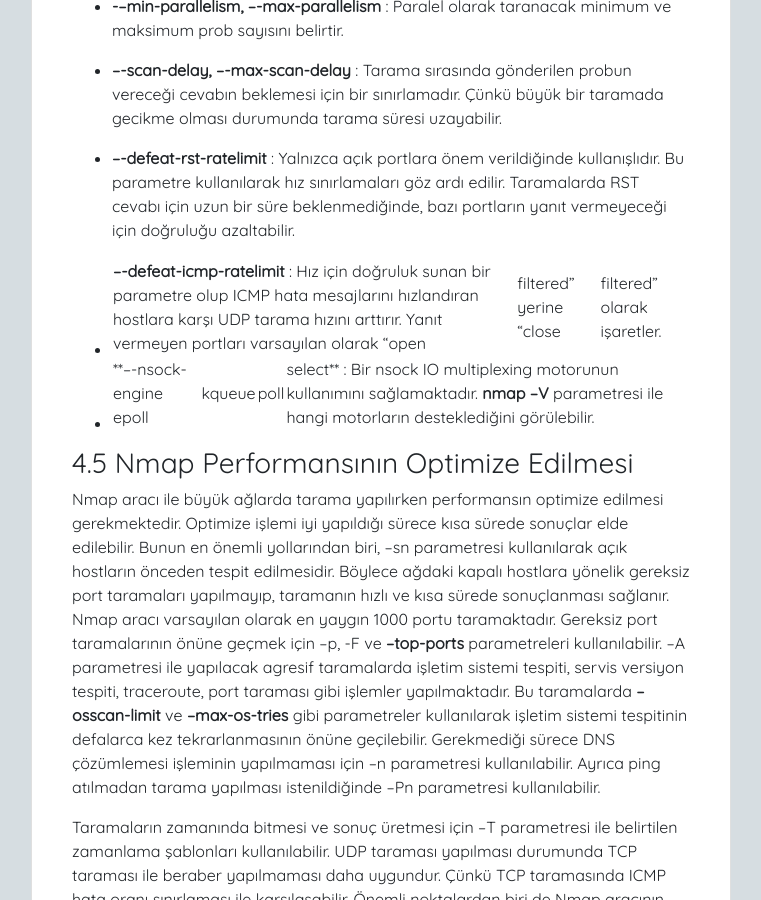
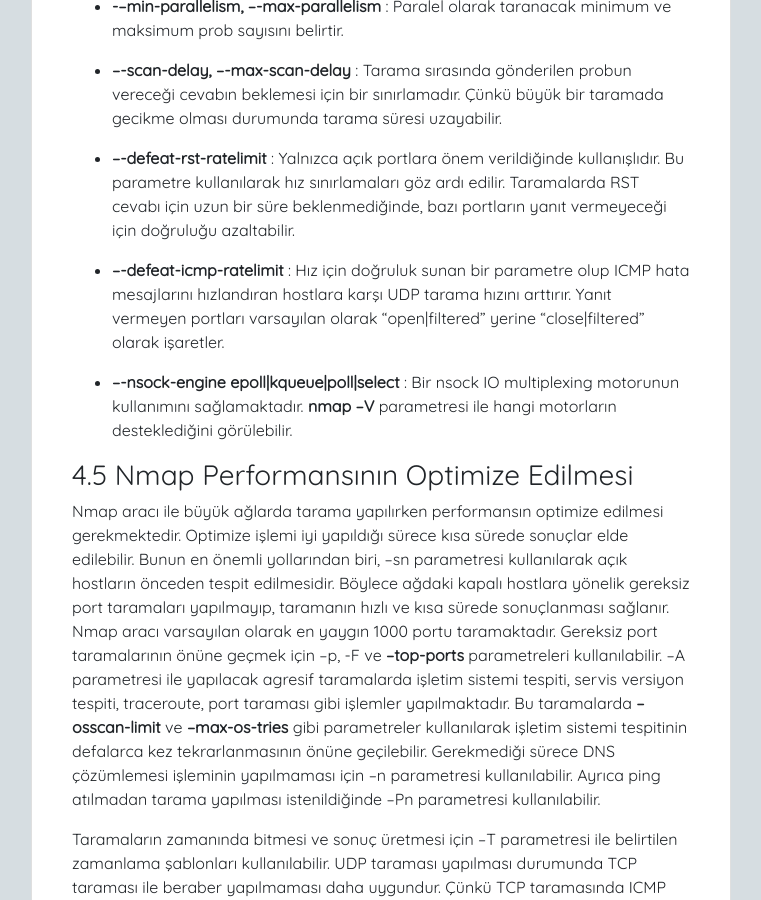
Before and after one commit to laccart/laccart, a Jekyll site: the page built from _posts/2020-01-29-Nmap-ile-Port-Taraması-Nasıl-Yapılır.markdown, in a window 1280 px wide and 900 px high, scrolled down 13277 px. Shown: the whole window, without its empty margins (234-995 px from the left). Built offline with Jekyll 4.4.1, drawn with Linux system fonts in a browser that asks for light colours; nearby versions of some CDN libraries; part of the change alters nothing that is shown.

```diff
--- a/_posts/2020-01-29-Nmap-ile-Port-Taraması-Nasıl-Yapılır.markdown
+++ b/_posts/2020-01-29-Nmap-ile-Port-Taraması-Nasıl-Yapılır.markdown
@@ -349,9 +349,9 @@ root@Stormer:~# nmap -T4 -Pn -p135,139,445 -v -n --max-rtt-timeout 200ms --initi
 
 - **–-defeat-rst-ratelimit** : Yalnızca açık portlara önem verildiğinde kullanışlıdır. Bu parametre kullanılarak hız sınırlamaları göz ardı edilir. Taramalarda RST cevabı için uzun bir süre beklenmediğinde, bazı portların yanıt vermeyeceği için doğruluğu azaltabilir.
 
-- **–-defeat-icmp-ratelimit** :  Hız için doğruluk sunan bir parametre olup ICMP hata mesajlarını hızlandıran hostlara karşı UDP tarama hızını arttırır. Yanıt vermeyen portları varsayılan olarak "open|filtered" yerine "close|filtered" olarak işaretler.
+- **–-defeat-icmp-ratelimit** :  Hız için doğruluk sunan bir parametre olup ICMP hata mesajlarını hızlandıran hostlara karşı UDP tarama hızını arttırır. Yanıt vermeyen portları varsayılan olarak "open&#124;filtered" yerine "close&#124;filtered" olarak işaretler.
 
-- **–-nsock-engine epoll|kqueue|poll|select** : Bir nsock IO multiplexing motorunun kullanımını sağlamaktadır. **nmap –V** parametresi ile hangi motorların desteklediğini görülebilir.
+- **–-nsock-engine epoll&#124;kqueue&#124;poll&#124;select** : Bir nsock IO multiplexing motorunun kullanımını sağlamaktadır. **nmap –V** parametresi ile hangi motorların desteklediğini görülebilir.
 
 ### 4.5 Nmap Performansının Optimize Edilmesi
 
```
